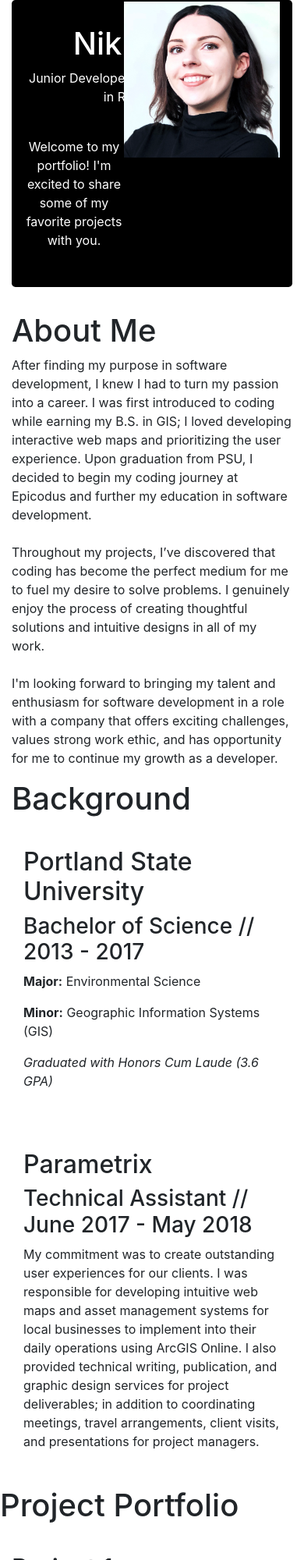
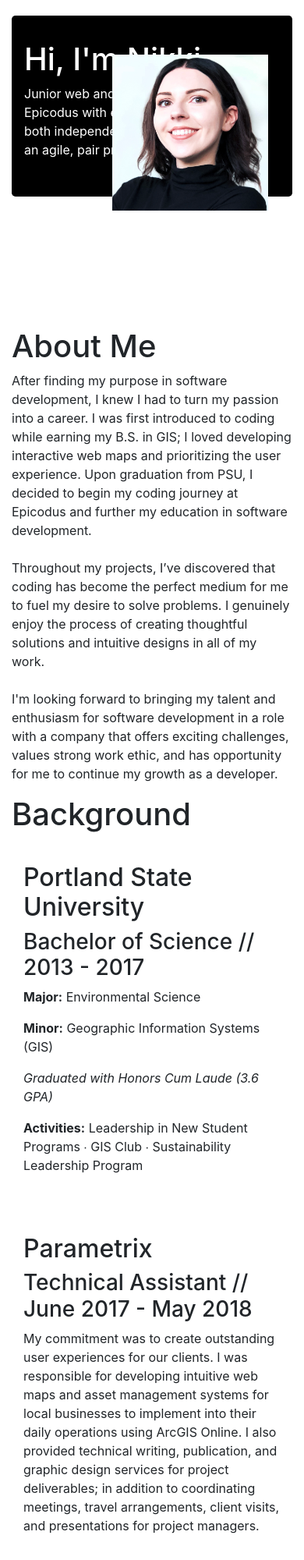
Before and after one commit to nikkiboyd/Portfolio, a plain HTML site: page index.html in a window 390 px wide. Shown: the top 2000 px of the page at 78% size. Drawn offline with Linux system fonts and the light colour scheme.

Commit message:
style jumbotron header with css

```diff
--- a/css/styles.css
+++ b/css/styles.css
@@ -3,11 +3,12 @@
   float: right;
   position: relative;
   top: -150px;
+  padding: 0 15px;
 }
 
 .jumbotron {
   float: inherit;
-  text-align: center;
+  margin-top: 20px;
   background-color: black;
   color: white;
 }
--- a/index.html
+++ b/index.html
@@ -8,11 +8,9 @@
 <body>
   <div class="container">
     <div class="jumbotron">
-      <h1>Nikki Boyd</h1>
-      <p>Junior Developer at Epicodus specializing in React and C#.</p>
+      <h1>Hi, I'm Nikki</h1>
+      <p>Junior web and mobile developer at Epicodus with experience working<br>both independently and collaboratively in an agile, pair programming environment.</p>
       <img class="profile-pic" src="img/profilepic.jpg">
-      <br>
-      <p>Welcome to my portfolio! I'm excited to share some of my favorite projects with you.</p>
     </div>
     <h1>About Me</h1>
       <p>
@@ -24,14 +22,15 @@
     </p>
     <h1>Background</h1>
       <div class="row">
-        <div class="col-md-6">
+        <div class="col-md-6" id="education">
           <h2>Portland State University</h2>
           <h3>Bachelor of Science // 2013 - 2017</h3>
           <p><strong>Major:</strong> Environmental Science</em></p>
           <p><strong>Minor:</strong> Geographic Information Systems (GIS)</em></p>
           <p><em>Graduated with Honors Cum Laude (3.6 GPA)</em></p>
+          <p><strong>Activities:</strong> Leadership in New Student Programs &#x2219; GIS Club &#x2219; Sustainability Leadership Program
         </div>
-      <div class="col-md-6">
+      <div class="col-md-6" id="job1">
         <h2>Parametrix</h2>
         <h3>Technical Assistant // June 2017 - May 2018</h3>
         <p>
@@ -119,12 +118,14 @@
           </div>
         <div class="col-md-4" id="hobbies">
           <h2>Hobbies</h2>
-            <ul>
+          <p>Ordered by preference</p>
+            <ol>
               <li>Cooking and Baking</li>
+              <li>Interior Decoration</li>
+              <li>Playing Videogames</li>
               <li>Road Biking</li>
-              <li>Playing Videogames</li>
               <li>Exploring the PNW</li>
-            </ul>
+            </ol>
         </div>
         <div class="col-md-4" id="skills">
           <h2>Skills</h2>
```
